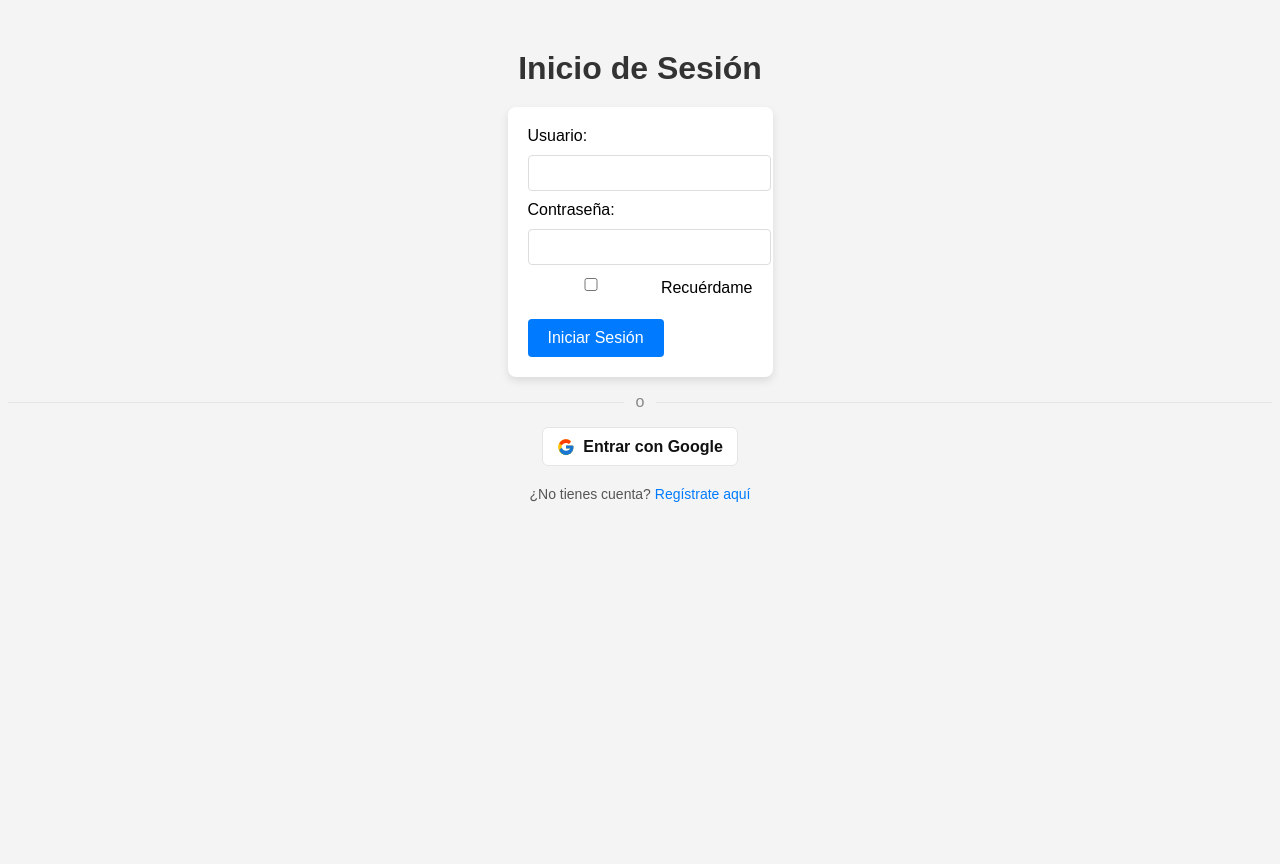
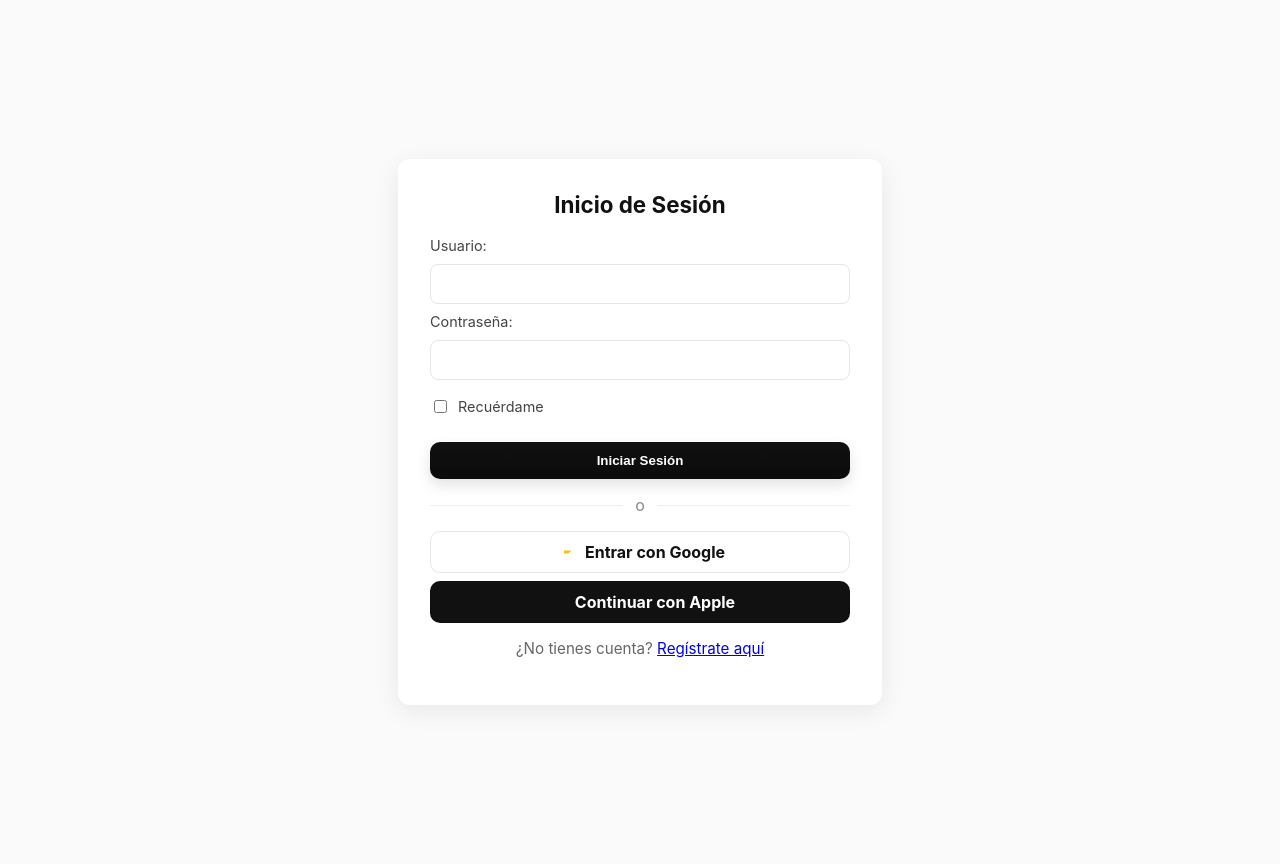
Before and after one commit to COOLEA-dot/MAZO, a Flask app: page /login in a window 1280 px wide. Before the commit the page ends 502 px from the top, so only its background shows below. Run offline with Flask 3, Linux system fonts and the light colour scheme; some libraries are stand-ins or nearby versions.

Commit message:
Añadir registro con apple

```diff
--- a/app.py
+++ b/app.py
@@ -45,6 +45,9 @@ from requests.exceptions import RequestException
 import secrets
 from slugify import slugify
 import sys
+import jwt
+from jwt import PyJWKClient
+
 
 # Helper seguro para hacer strip sin fallar si value es None
 def _safe_strip(value):
@@ -62,6 +65,16 @@ app.config.update(
     SESSION_COOKIE_DOMAIN=None,           # deja que Flask escoja
 )
 
+try:
+    from auth.apple import apple_bp
+    if 'apple' not in app.blueprints:
+        app.register_blueprint(apple_bp)
+    else:
+        print("apple blueprint already registered, skipping")
+except Exception as e:
+    import traceback, sys
+    print("Error al importar o registrar apple_bp:", e, file=sys.stderr)
+    traceback.print_exc()
 # ====== DEBUG: listar before_request funcs y login manager info (temporal) ======
 
 
@@ -112,6 +125,12 @@ GOOGLE_CLIENT_SECRET = (os.getenv("GOOGLE_CLIENT_SECRET") or "").strip()
 GOOGLE_ANDROID_CLIENT_ID = (os.getenv("GOOGLE_ANDROID_CLIENT_ID") or "").strip()  # opcional
 GOOGLE_IOS_CLIENT_ID     = (os.getenv("GOOGLE_IOS_CLIENT_ID") or "").strip()      # opcional
 
+TEAM_ID = os.environ.get('APPLE_TEAM_ID')
+CLIENT_ID = os.environ.get('APPLE_CLIENT_ID')
+KEY_ID = os.environ.get('APPLE_KEY_ID')
+PRIVATE_KEY_PATH = os.environ.get('APPLE_PRIVATE_KEY_PATH')
+REDIRECT_URI = os.environ.get('APPLE_REDIRECT_URI')
+
 os.makedirs(app.config['CV_UPLOAD_FOLDER'], exist_ok=True)
 
 # Lee la config sin fallar al importar
@@ -119,6 +138,7 @@ PRICE_ID = os.getenv("STRIPE_PRICE_ID")
 
 bp = Blueprint("admin_offers", __name__, url_prefix="/admin/offers")
 offers_public = Blueprint("offers_public", __name__, url_prefix='/offers')
+
 
 # register blueprints
 app.register_blueprint(offers_public)
@@ -199,6 +219,8 @@ def _dump_before_request_funcs():
         app.logger.exception('[DBG-DUMP] error dumping before_request_funcs: %s', e)
 
 _dump_before_request_funcs()
+
+
 
 # Info del login_manager
 try:
@@ -791,6 +813,9 @@ class User(db.Model, UserMixin):
     is_premium = db.Column(db.Boolean, default=False)
     google_id = db.Column(db.String(200), unique=True, nullable=True)
     cv_file = db.Column(db.String(255), nullable=True)
+    # dentro de la clase User (ajusta el nombre del tipo/longitud si quieres)
+    apple_sub = db.Column(db.String(255), unique=True, nullable=True, index=True)
+
 
 
     comments = db.relationship('Comment', back_populates='user')
@@ -1251,8 +1276,6 @@ def login():
 
     # GET: muestra el formulario (conserva ?next=...)
     return render_template('login.html')
-
-
 
 def send_verification_email(user_email):
     token = serializer.dumps(user_email, salt='email-confirm')
@@ -1488,6 +1511,133 @@ def google_callback():
     next_url = request.args.get("next") or url_for("home")
     app.logger.warning("[OIDC][OK] Login completado para user_id=%s; redirect=%s", user.id, next_url)
     return redirect(next_url)
+
+def load_private_key():
+    with open(PRIVATE_KEY_PATH, 'r') as f:
+        return f.read()
+
+def generate_client_secret():
+    private_key = load_private_key()
+    now = int(time.time())
+    payload = {'iss': TEAM_ID, 'iat': now, 'exp': now + 86400*180, 'aud': 'https://appleid.apple.com', 'sub': CLIENT_ID}
+    headers = {'kid': KEY_ID}
+    cs = jwt.encode(payload, private_key, algorithm='ES256', headers=headers)
+    if isinstance(cs, bytes): cs = cs.decode()
+    return cs
+
+def exchange_code_for_token(code):
+    client_secret = generate_client_secret()
+    url = 'https://appleid.apple.com/auth/token'
+    data = {'grant_type': 'authorization_code','code': code,'redirect_uri': REDIRECT_URI,'client_id': CLIENT_ID,'client_secret': client_secret}
+    resp = request.post(url, data=data, timeout=15)
+    resp.raise_for_status()
+    return resp.json()
+
+def validate_id_token(id_token):
+    jwks_url = "https://appleid.apple.com/auth/keys"
+    jwk_client = PyJWKClient(jwks_url)
+    signing_key = jwk_client.get_signing_key_from_jwt(id_token)
+    claims = jwt.decode(id_token, signing_key.key, audience=CLIENT_ID, algorithms=['RS256','ES256'])
+    return claims
+
+apple_bp = Blueprint('apple', __name__)
+@apple_bp.route('/auth/apple')
+def auth_apple():
+    state = os.urandom(16).hex()
+    session['apple_auth_state'] = state
+    scope = 'name email'
+    auth_url = ('https://appleid.apple.com/auth/authorize'
+                f'?response_type=code&response_mode=form_post&client_id={CLIENT_ID}'
+                f'&redirect_uri={REDIRECT_URI}&scope={scope}&state={state}')
+    return redirect(auth_url)
+
+@apple_bp.route('/auth/apple/callback', methods=['POST','GET'])
+def auth_apple_callback():
+    code = request.form.get('code') or request.args.get('code')
+    state = request.form.get('state') or request.args.get('state')
+    if 'apple_auth_state' in session and state != session.get('apple_auth_state'):
+        current_app.logger.warning("Apple sign-in state mismatch")
+    if not code:
+        return "Missing code", 400
+
+    # intercambio de code por tokens
+    try:
+        token_resp = exchange_code_for_token(code)
+    except Exception as e:
+        current_app.logger.exception("Token exchange failed")
+        return "Token exchange failed", 400
+
+    id_token = token_resp.get('id_token')
+    if not id_token:
+        return "No id_token returned", 400
+
+    try:
+        claims = validate_id_token(id_token)
+    except Exception as e:
+        current_app.logger.exception("Invalid id_token")
+        return "Invalid id_token", 400
+
+    apple_sub = claims.get('sub')
+    email = claims.get('email')
+    email_verified = claims.get('email_verified')  # 'true'|'false' o bool
+
+    # nombre sólo viene en el primer auth via request.form['user'] (JSON)
+    user_json = request.form.get('user')
+    first_name = last_name = None
+    if user_json:
+        try:
+            ud = json.loads(user_json)
+            name = ud.get('name', {})
+            first_name = name.get('firstName')
+            last_name = name.get('lastName')
+        except Exception:
+            pass
+
+    user = None
+
+    # 1) buscar por apple_sub (login directo si ya asociado)
+    if apple_sub:
+        user = User.query.filter_by(apple_sub=apple_sub).first()
+
+    # 2) si no existe y Apple dió email, buscar por email y asociar apple_sub
+    if not user and email:
+        user = User.query.filter_by(email=email).first()
+        if user:
+            # asociar apple_sub si no está ya
+            if not getattr(user, 'apple_sub', None):
+                user.apple_sub = apple_sub
+                # marcar email confirmado si tienes ese campo
+                if hasattr(user, 'is_confirmed'):
+                    user.is_confirmed = True if email_verified in (True, 'true', 'True') else user.is_confirmed
+                db.session.add(user)
+                db.session.commit()
+
+    # 3) si no existe, crear nuevo usuario mínimo
+    if not user:
+        user = User()
+        # adapta los nombres de campos a tu modelo
+        if hasattr(user, 'apple_sub'):
+            user.apple_sub = apple_sub
+        if hasattr(user, 'email') and email:
+            user.email = email
+        if hasattr(user, 'is_confirmed'):
+            user.is_confirmed = True if email_verified in (True, 'true', 'True') else False
+        if hasattr(user, 'first_name') and first_name:
+            user.first_name = first_name
+        if hasattr(user, 'last_name') and last_name:
+            user.last_name = last_name
+        # cualquier campo requerido por tu modelo debes rellenarlo aquí o permitir NULL
+        db.session.add(user)
+        db.session.commit()
+
+    # login final
+    try:
+        login_user(user)
+    except Exception:
+        current_app.logger.exception("login_user failed")
+
+    # redirigir a perfil o home
+    return redirect(url_for('main.profile') if 'main' in current_app.blueprints else '/')
 
 # ========== UTILIDAD: USERNAME ÚNICO DESDE EMAIL ==========
 def _unique_username_from_email(email: str) -> str:
--- a/static/css/login.css
+++ b/static/css/login.css
@@ -1,82 +1,167 @@
+/* --------------------- */
+/*   ESTRUCTURA GENERAL   */
+/* --------------------- */
+
 body {
-    font-family: Arial, sans-serif;
-    text-align: center;
-    margin-top: 50px;
-    background-color: #f4f4f4;
+  font-family: Inter, system-ui, -apple-system, "Segoe UI", Roboto, Arial;
+  background: #fafafa;
+  color: #111;
+  display: flex;
+  align-items: center;
+  justify-content: center;
+  min-height: 100vh;
+  margin: 0;
+  padding: 2rem;
+}
+
+.container {
+  width: 100%;
+  max-width: 420px;
+  background: #fff;
+  border-radius: 12px;
+  box-shadow: 0 6px 24px rgba(16,24,40,0.08);
+  padding: 2rem;
 }
 
 h1 {
-    font-size: 32px;
-    color: #333;
-    margin-bottom: 20px;
+  margin: 0 0 1.2rem 0;
+  text-align: center;
+  font-size: 1.4rem;
 }
 
+/* --------------------- */
+/*       FORMULARIO      */
+/* --------------------- */
+
 form {
-    display: inline-block;
-    text-align: left;
-    background-color: #fff;
-    padding: 20px;
-    border-radius: 8px;
-    box-shadow: 0 4px 8px rgba(0, 0, 0, 0.1);
+  display: grid;
+  gap: .6rem;
+  margin-bottom: .5rem;
 }
 
-label, input {
-    display: block;
-    margin-bottom: 10px;
-    width: 100%;
+label {
+  font-size: .9rem;
+  color: #444;
 }
 
-input {
-    padding: 8px;
-    font-size: 16px;
-    border-radius: 4px;
-    border: 1px solid #ddd;
+input[type="text"],
+input[type="password"] {
+  width: 100%;
+  padding: .65rem .75rem;
+  border: 1px solid #e6e6e6;
+  border-radius: 8px;
+  font-size: .95rem;
+  background: #fff;
+  box-sizing: border-box;
 }
 
-button {
-    margin-top: 10px;
-    padding: 10px 20px;
-    background-color: #007BFF;
-    color: white;
-    border: none;
-    border-radius: 4px;
-    cursor: pointer;
-    font-size: 16px;
+.remember-box {
+  display: flex;
+  align-items: center;
+  gap: .5rem;
+  margin: .5rem 0;
 }
 
-button:hover {
-    background-color: #0056b3;
+button[type="submit"] {
+  margin-top: .5rem;
+  padding: .7rem .9rem;
+  background: linear-gradient(180deg,#111 0%, #0b0b0b 100%);
+  color: #fff;
+  border: none;
+  border-radius: 10px;
+  font-weight: 700;
+  cursor: pointer;
+  width: 100%;
+  box-shadow: 0 6px 14px rgba(17,17,17,0.12);
+  transition: transform .12s ease;
 }
 
-p {
-    margin-top: 20px;
-    font-size: 14px;
-    color: #555;
+button[type="submit"]:hover {
+  transform: translateY(-1px);
 }
 
-a {
-    color: #007BFF;
-    text-decoration: none;
+/* --------------------- */
+/*     DIVISOR "o"       */
+/* --------------------- */
+
+.oauth-divider {
+  display: flex;
+  align-items: center;
+  gap: .75rem;
+  margin: 1rem 0;
+  color: #888;
 }
 
-a:hover {
-    text-decoration: underline;
+.oauth-divider::before,
+.oauth-divider::after {
+  content: "";
+  flex: 1;
+  height: 1px;
+  background: #eee;
 }
 
-.flash-message {
-    padding: 10px;
-    background-color: #f8d7da;
-    color: #721c24;
-    border-radius: 4px;
-    margin-bottom: 20px;
+/* --------------------- */
+/*     BOTONES OAUTH     */
+/* --------------------- */
+
+.oauth-stack {
+  display: grid;
+  gap: .55rem;
+  margin-bottom: 1rem;
 }
 
-.flash-success {
-    background-color: #d4edda;
-    color: #155724;
+.oauth-btn {
+  display: inline-flex;
+  align-items: center;
+  justify-content: center;
+  gap: .75rem;
+  border: 1px solid #e6e6e6;
+  padding: .6rem .9rem;
+  border-radius: 10px;
+  text-decoration: none;
+  color: #111;
+  font-weight: 700;
+  background: #fff;
+  width: 100%;
+  box-sizing: border-box;
+  transition: transform .12s ease, background .12s ease;
 }
 
-.flash-error {
-    background-color: #f8d7da;
-    color: #721c24;
+.oauth-btn:hover {
+  transform: translateY(-2px);
+  background: #fafafa;
 }
+
+/* Google icon */
+.google-icon, .apple-icon {
+  width: 18px;
+  height: 18px;
+}
+
+/* --------------------- */
+/*      APPLE BUTTON     */
+/* --------------------- */
+
+.apple-btn {
+  background: #111;
+  color: #fff;
+  border-color: rgba(0,0,0,0.25);
+}
+
+.apple-btn:hover {
+  background: #0a0a0a;
+}
+
+.apple-btn .apple-icon {
+  filter: invert(1) brightness(2);
+}
+
+/* --------------------- */
+/*     REGISTRO LINK     */
+/* --------------------- */
+
+.register-text {
+  text-align: center;
+  font-size: .95rem;
+  color: #666;
+}
--- a/templates/login.html
+++ b/templates/login.html
@@ -8,7 +8,10 @@
   <link rel="icon" href="{{ url_for('static', filename='favicon.ico') }}" type="image/x-icon">
   <link rel="stylesheet" href="{{ url_for('static', filename='css/login.css') }}">
 </head>
+
 <body>
+  <div class="container">
+
     <h1>{{ _('Inicio de Sesión') }}</h1>
 
     {% with messages = get_flashed_messages(with_categories=true) %}
@@ -30,39 +33,46 @@
       <label for="password">{{ _('Contraseña:') }}</label>
       <input type="password" id="password" name="password" required>
 
-    <!-- Recuérdame (opcional) -->
-    <label style="display:flex;align-items:center;gap:.5rem;margin:.5rem 0;">
+      <label class="remember-box">
         <input type="checkbox" name="remember"> {{ _('Recuérdame') }}
       </label>
 
       <button type="submit">{{ _('Iniciar Sesión') }}</button>
     </form>
 
-  <div class="oauth-divider" aria-hidden="true"><span>{{ _('o') }}</span></div>
+    <div class="oauth-divider">
+      <span>{{ _('o') }}</span>
+    </div>
 
-  <!-- Botón Google correcto (un solo <a>) -->
-  <a class="google-btn" href="{{ url_for('login_google') }}">
-    <svg class="google-icon" width="18" height="18" viewBox="0 0 48 48" aria-hidden="true" focusable="false">
-      <path fill="#FFC107" d="M43.6 20.5H42V20H24v8h11.3C33.7 32.1 29.3 35 24 35c-6.6 0-12-5.4-12-12s5.4-12 12-12c3 0 5.7 1.1 7.8 3l5.7-5.7C34 5 29.3 3 24 3 12.4 3 3 12.4 3 24s9.4 21 21 21c10.5 0 20-7.6 20-21 0-1.2-.1-2.4-.4-3.5z"/>
-      <path fill="#FF3D00" d="M6.3 14.7l6.6 4.8C14.2 16.5 18.7 13 24 13c3 0 5.7 1.1 7.8 3l5.7-5.7C34 5 29.3 3 24 3 16.1 3 9.2 7.4 6.3 14.7z"/>
-      <path fill="#4CAF50" d="M24 45c5.2 0 10-1.7 13.7-4.7l-6.3-5.2C29.3 36.6 26.8 37.5 24 37.5c-5.2 0-9.6-3.5-11.2-8.2l-6.5 5C9.2 40.6 16.1 45 24 45z"/>
-      <path fill="#1976D2" d="M43.6 20.5H42V20H24v8h11.3C34.8 31 30 34 24 34c-5.2 0-9.6-3.5-11.2-8.2l-6.5 5C9.2 40.6 16.1 45 24 45c10.5 0 20-7.6 20-21 0-1.2-.1-2.4-.4-3.5z"/>
+    <div class="oauth-stack">
+
+      <!-- Botón Google -->
+      <a class="oauth-btn google-btn" href="{{ url_for('login_google') }}">
+        <svg class="google-icon" width="18" height="18" viewBox="0 0 48 48" aria-hidden="true">
+          <path fill="#FFC107" d="M43.6 20.5H42V20H24v8h11.3C33.7 32.1..." />
+          <path fill="#FF3D00" d="M6.3 14.7l6.6 4.8..." />
+          <path fill="#4CAF50" d="M24 45c5.2 0 10..." />
+          <path fill="#1976D2" d="M43.6 20.5H42V20H24..." />
         </svg>
         <span class="google-text">{{ _('Entrar con Google') }}</span>
       </a>
 
-  <p>{{ _('¿No tienes cuenta?') }} <a href="/register">{{ _('Regístrate aquí') }}</a></p>
+      <!-- Botón Apple -->
+      <a class="oauth-btn apple-btn" href="{{ url_for('apple.auth_apple') }}">
+        <svg class="apple-icon" viewBox="0 0 448 512" aria-hidden="true">
+          <path fill="currentColor"
+            d="M350.5 129.3c-19.8 23.4-52.1 41.5-82.6 38.9-4-29.6 11.2-60.9..."
+          />
+        </svg>
+        <span class="apple-text">{{ _('Continuar con Apple') }}</span>
+      </a>
 
-  <style>
-    .oauth-divider { display:flex; align-items:center; gap:.75rem; margin:1rem 0; color:#888; }
-    .oauth-divider::before, .oauth-divider::after { content:""; flex:1; height:1px; background:#e5e5e5; }
-    .google-btn {
-      display:inline-flex; align-items:center; gap:.5rem;
-      border:1px solid #e5e5e5; padding:.6rem .9rem; border-radius:6px;
-      text-decoration:none; color:#111; font-weight:600; background:#fff;
-    }
-    .google-btn:hover { background:#f7f7f7; }
-    .google-icon { vertical-align:middle; }
-  </style>
+    </div>
+
+    <p class="register-text">
+      {{ _('¿No tienes cuenta?') }} <a href="/register">{{ _('Regístrate aquí') }}</a>
+    </p>
+
+  </div>
 </body>
 </html>
--- a/wsgi.py
+++ b/wsgi.py
@@ -5,7 +5,7 @@ from dotenv import load_dotenv
 
 # 1) Carga .env ANTES de leer variables
 load_dotenv(Path(__file__).resolve().parent / ".env")
-
+print("ARCHIVO APPLE ENCONTRADO:", os.path.exists(os.environ.get("APPLE_PRIVATE_KEY_PATH", "")))
 # 2) Lee el flag ya con .env cargado
 USE_EVENTLET = os.getenv("USE_EVENTLET", "1") == "1"
 
```
Also changed, not shown: auth/apple.py (added, +22 -0 lines), migrations/versions/be5518fd38b9_add_apple_sub_to_user.py (added, +34 -0 lines), auth/__init__.py (added), instance/mazo.db, static/profile_pics/cumple.jpg (deleted), static/profile_pics/default.jpg (deleted), static/profile_pics/defualt_.webp (deleted), static/profile_pics/logo.png (deleted), 1 other file. Lines whose indentation alone changed are shown as unchanged.
